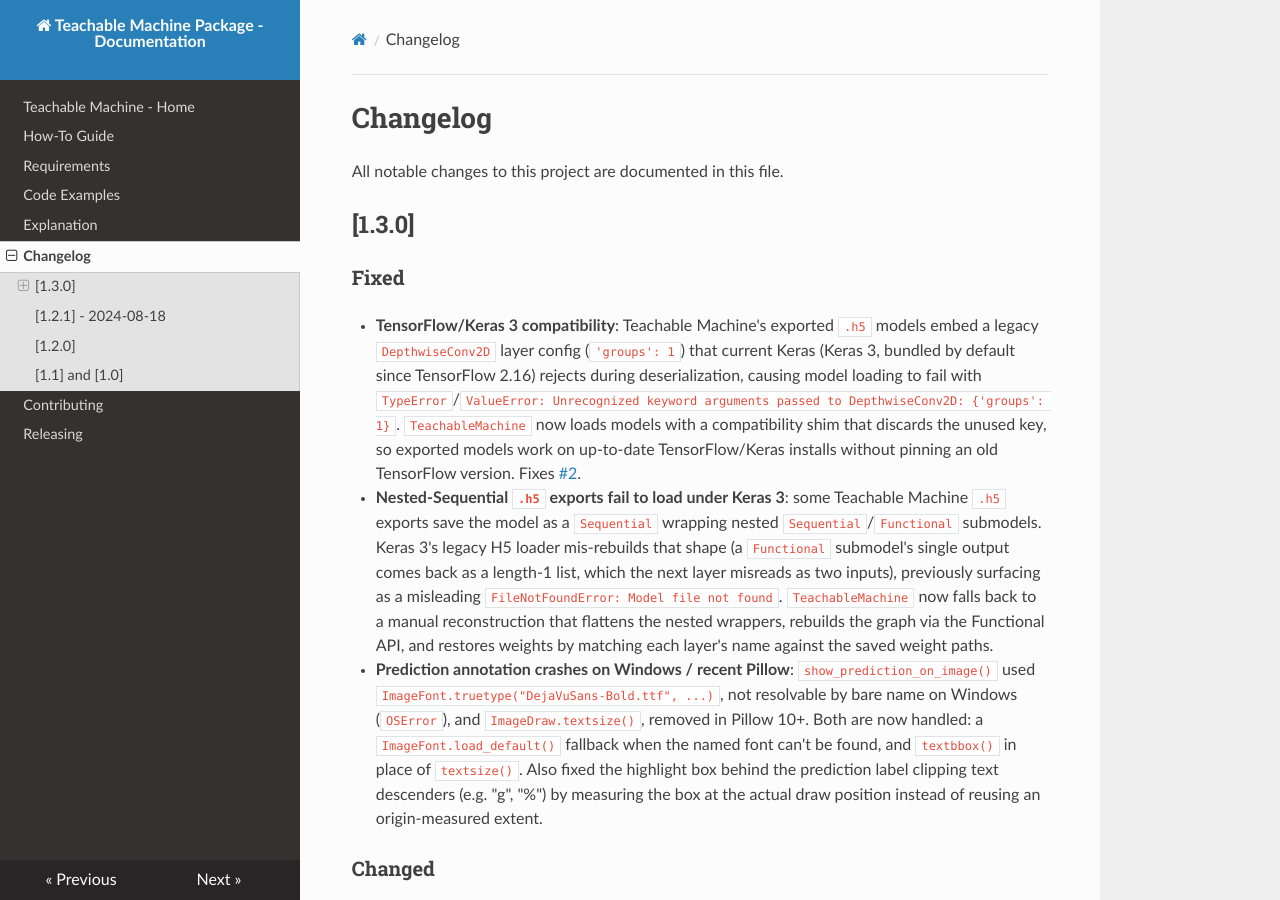
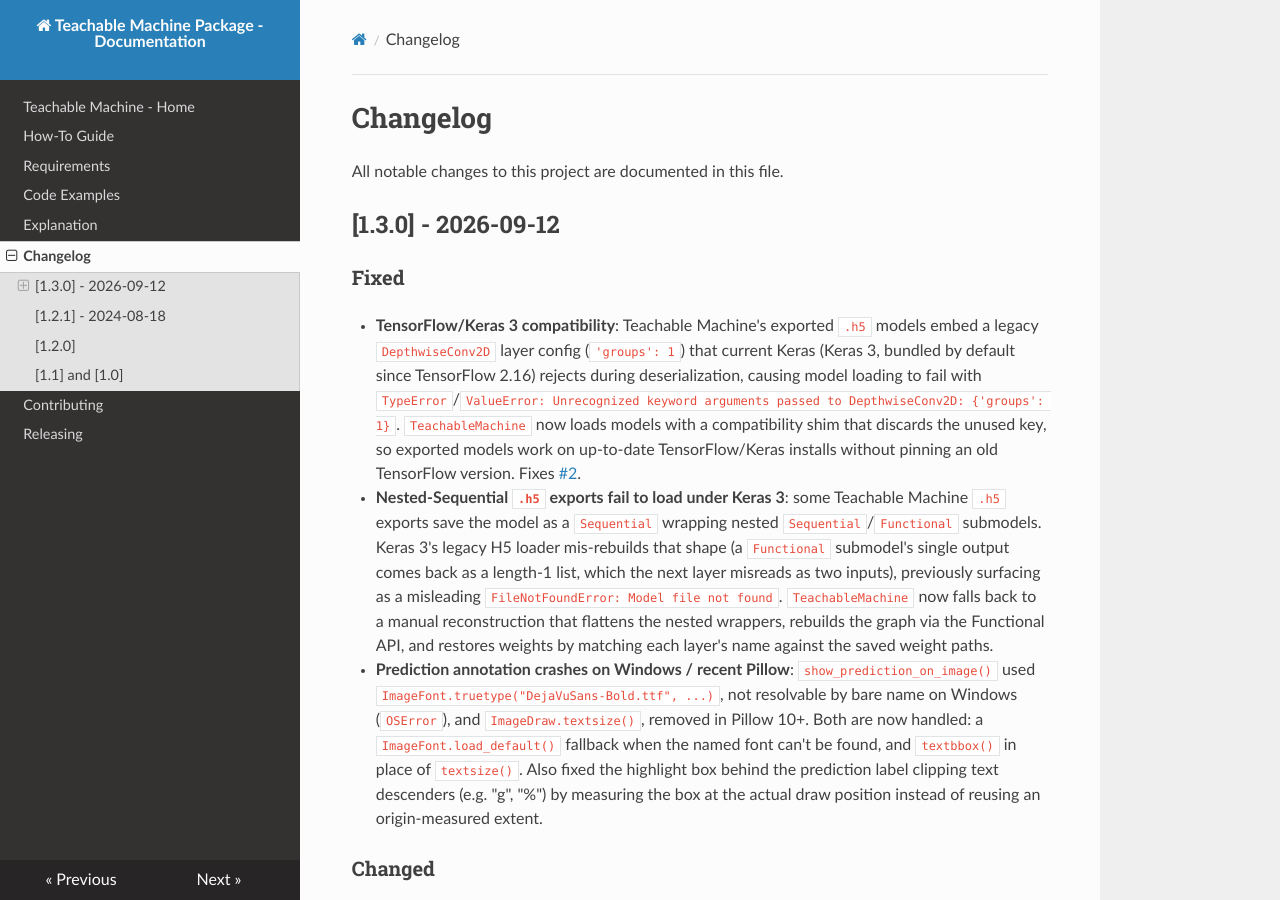
Before and after one commit to MeqdadDev/teachable-machine, an MkDocs documentation site: the page built from docs/changelog.md, in a window 1280 px wide and 900 px high. Built offline with MkDocs 1.6.1, drawn with Linux system fonts in a browser that asks for light colours; nearby versions of some CDN libraries.

Commit message:
Release v1.3.0
Co-Authored-By: Claude Sonnet 5 <noreply@anthropic.com>

```diff
--- a/docs/changelog.md
+++ b/docs/changelog.md
@@ -2,7 +2,7 @@
 
 All notable changes to this project are documented in this file.
 
-## [1.3.0]
+## [1.3.0] - 2026-09-12
 
 ### Fixed
 
```
Also changed, not shown: CHANGELOG.md (+1 -1 lines).
